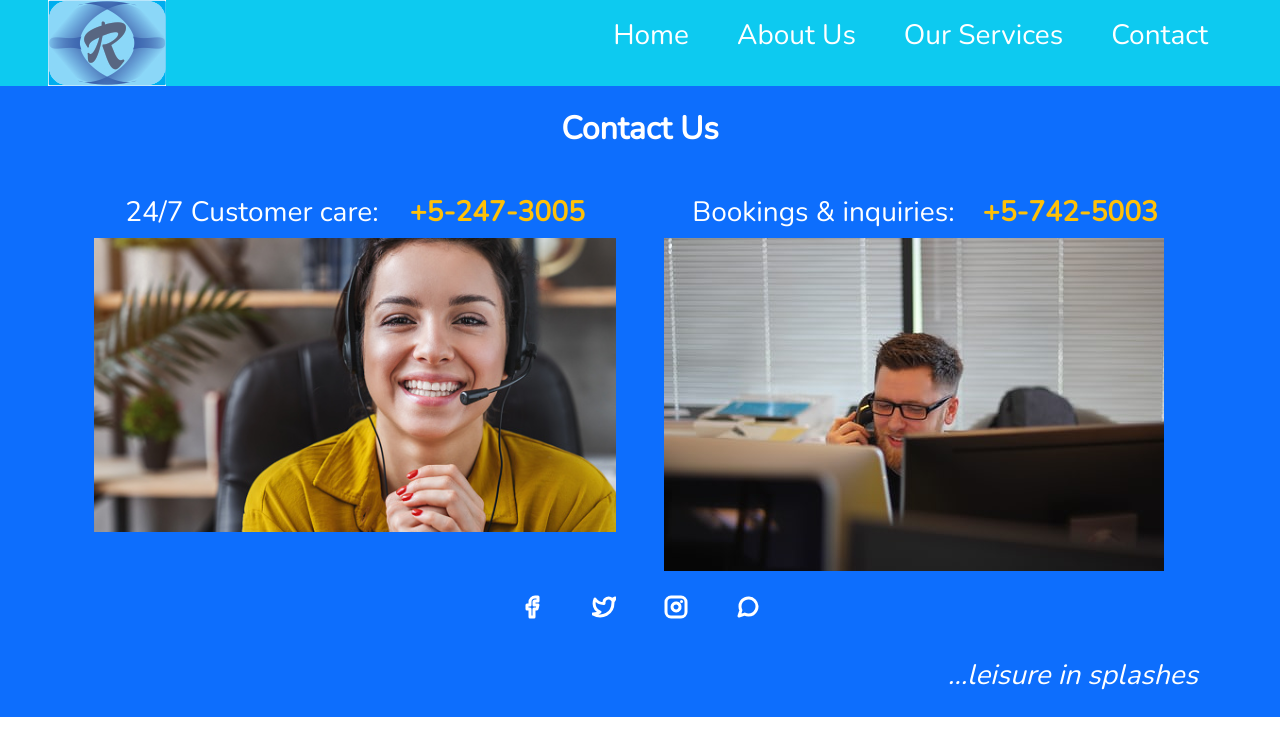
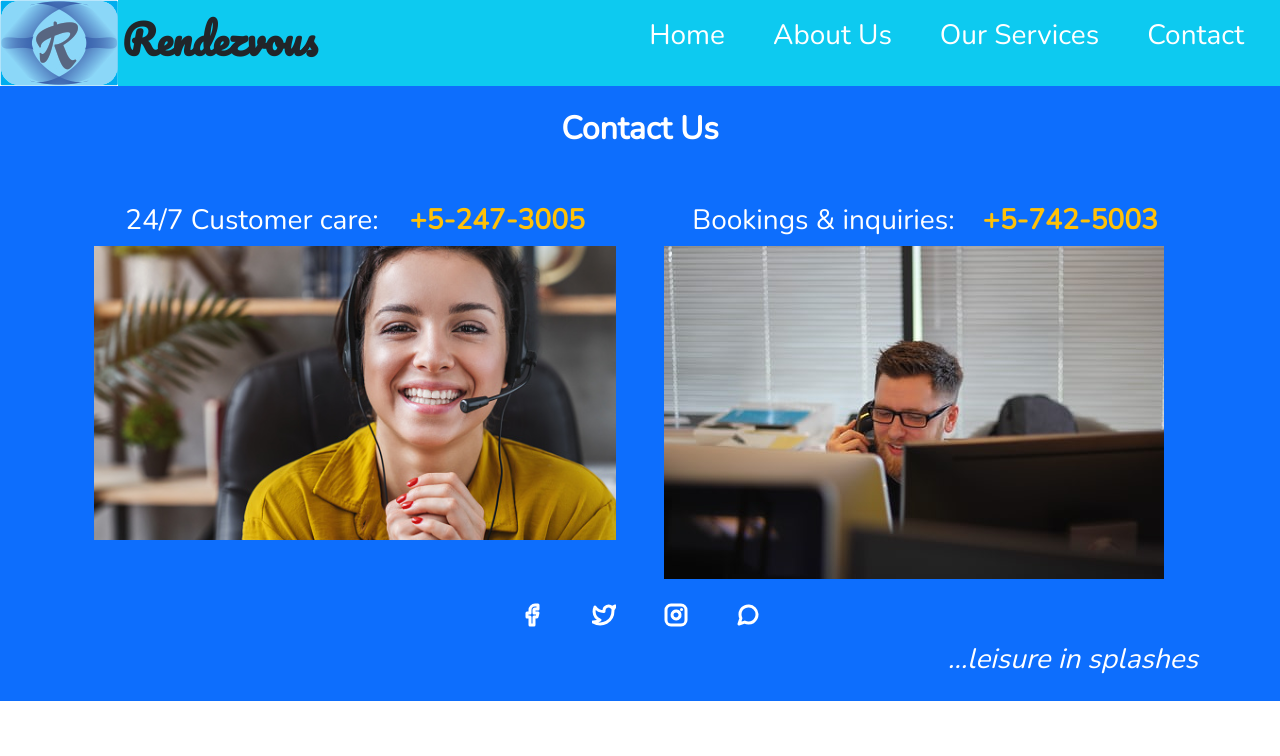
Before and after one commit to Micha-els/actvity-4.1.github.io, a plain HTML site: page contact.html in a window 1280 px wide. Drawn offline with nearby package versions, Linux system fonts and the light colour scheme.

Commit message:
update bootstrap features

```diff
--- a/contact.html
+++ b/contact.html
@@ -9,18 +9,23 @@
     <link rel="stylesheet" href="./css/style.css">
 </head>
 <body>
-    <nav class="min-vh-25 bg-info d-flex justify-content-between align-items-center px-4 px-md-5 px-lg-5">
+    <nav class="min-vh-25 bg-info d-flex justify-content-between align-items-center">
+        <div class="d-lg-flex d-md-flex align-items-center ">
             <img src="./img/logo.jpg" alt="Logo" class="h-100">
-        <ul class="d-flex flex-wrap justify-content-between align-items-center list-unstyled ps-3 fs-3">
+            <h1 class="fw-bolder ps-1">Rendezvous</h1>
+        </div>
+        <div class="container d-flex justify-content-end align-items-center">
+            <ul class="d-flex flex-wrap justify-content-between list-unstyled ps-3 fs-3">
                 <li> <a href="index.html" class="text-decoration-none text-white px-lg-4 px-md-3">Home</a></li>
                 <li> <a href="about.html" class="text-decoration-none text-white px-lg-4 px-md-3">About Us</a></li>
                 <li> <a href="services.html" class="text-decoration-none text-white px-lg-4 px-md-3">Our Services</a></li>
                 <li> <a href="contact.html" class="text-decoration-none text-white px-lg-4 px-md-3">Contact</a></li>
             </ul>
+        </div>
     </nav>
-    <div class="bg-primary">
-        <div class="container text-white py-4">
-            <h2 class="text-center pb-3 fw-bolder">Contact Us</h2>
+    <section class="bg-primary">
+        <div class="container text-white">
+            <h2 class="text-center py-lg-4 py-md-4 py-3 pb-3 fw-bolder">Contact Us</h2>
             <div class="row justify-content-center vh-50">
                 <div class="col-12 col-md-6 col-lg-6 p-4 h-25">
                     <div class="d-flex flex-column flex-lg-row justify-content-evenly">
@@ -45,8 +50,8 @@
                 <img src="./img/chat.svg" alt="chat">
             </div>
         </div>
-    </div>
-    <footer class="bg-primary text-white py-3">
+    </section>
+    <footer class="sticky-bottom bg-primary text-white py-3">
         <div class="container d-flex justify-content-end">
             <h3 class="fst-italic align-self-end">...leisure in splashes</h3>
         </div>
--- a/css/style.css
+++ b/css/style.css
@@ -1,5 +1,5 @@
 @import url('https://fonts.googleapis.com/css2?family=Nunito&display=swap');
-
+@import url('https://fonts.googleapis.com/css2?family=Pacifico&display=swap');
 *{
     padding: 0;
     margin: 0;
@@ -22,6 +22,9 @@ ul li:hover {
     transition: 0.2s;
     cursor: pointer;
 }
+h1 {
+    font-family: 'Pacifico', cursive;
+}
 p {
     text-align: justify;
 }
```
Also changed, not shown: about.html (+10 -6 lines), index.html (+13 -8 lines), services.html (+8 -3 lines). Lines whose indentation alone changed are shown as unchanged.
